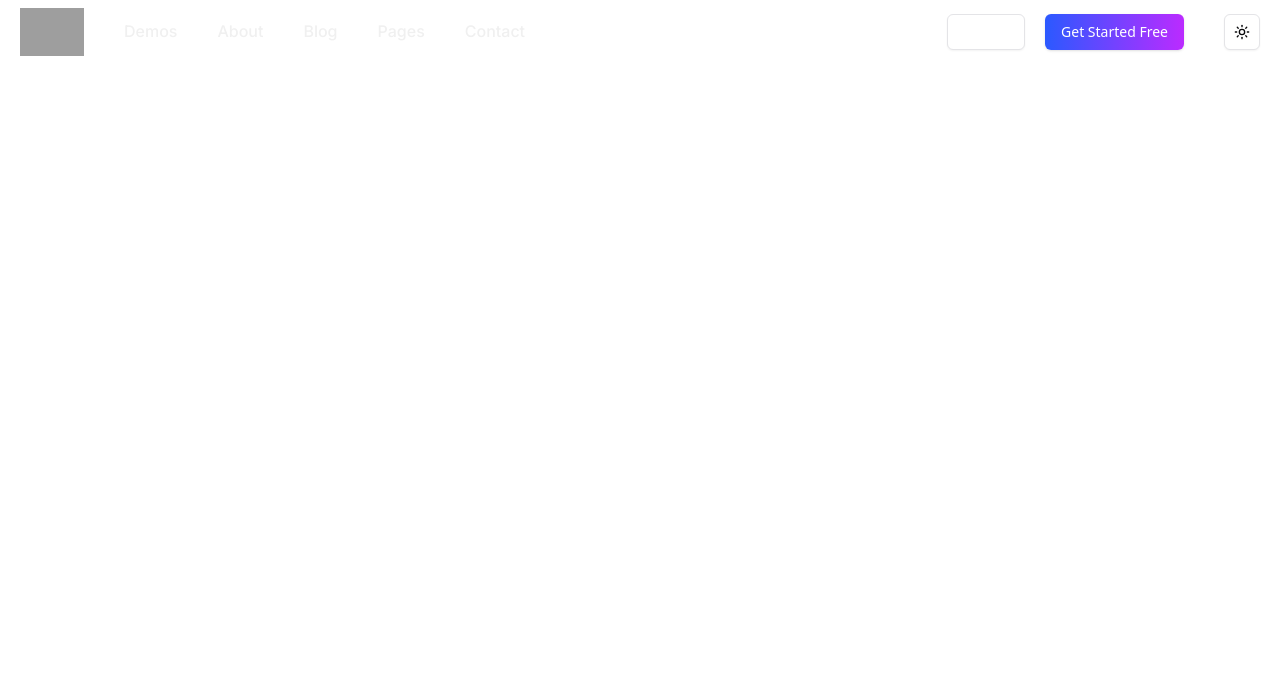
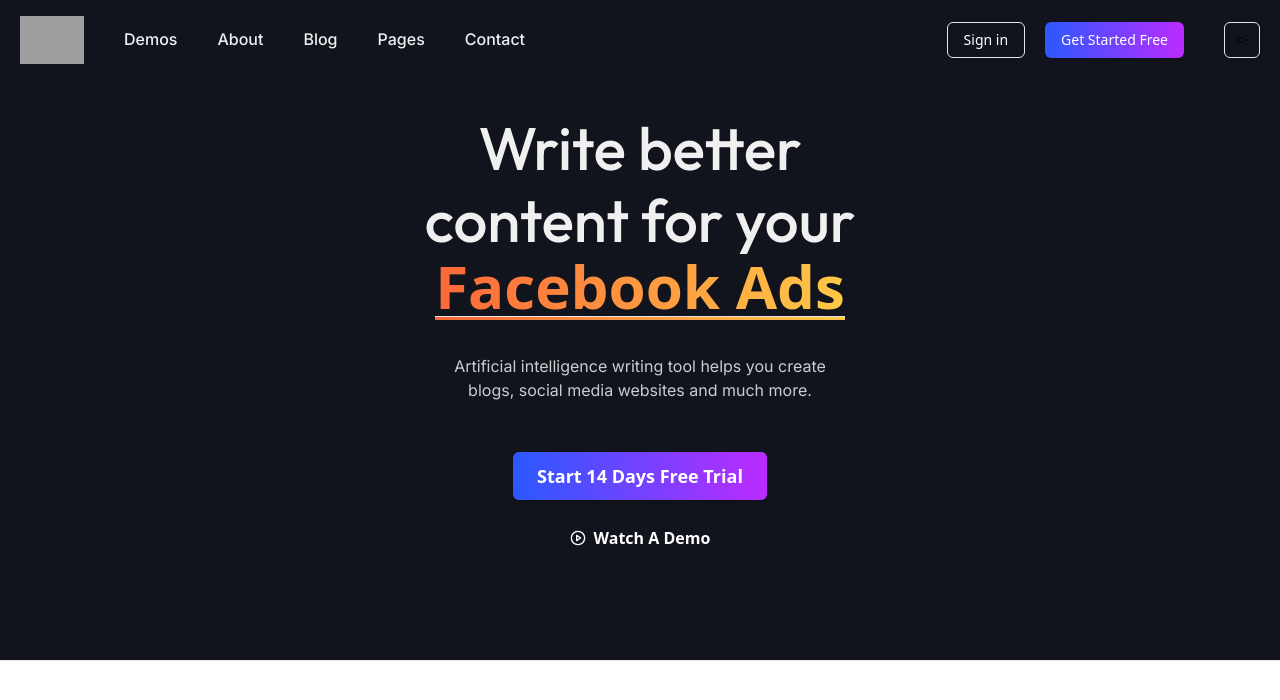
Before and after one commit to nurhossainfarid/hotchpotch-innovations-frontend-task, a React (Vite) app: page / in a window 1280 px wide. Shown: the top 700 px of the page. Built offline with nearby package versions, Linux system fonts and the light colour scheme; grey boxes are pictures that could not be loaded.

Commit message:
update header content

```diff
--- a/src/components/layout/MainLayout.tsx
+++ b/src/components/layout/MainLayout.tsx
@@ -1,10 +1,43 @@
 import { Outlet } from "react-router-dom";
 import Navbar from "./Navbar";
+import Title from "../ui/title";
+import Paragraph from "../ui/paragraph";
+import { Button } from "../ui/button";
+import { CirclePlay } from "lucide-react";
 
 const MainLayout = () => {
   return (
     <div>
-      <Navbar />
+      <div style={{}} className="pt-2 pb-16 bg-midnight-eclipse">
+        <Navbar />
+        <div className="flex flex-col items-center justify-center my-10">
+          <Title text="Write better" fontSize="4xl" />
+          <Title text="content for your" fontSize="4xl" />
+          <div className="bg-gradient-to-r from-tangerine-red from-0% to-sunburst-yellow to-100% bg-clip-text mb-6">
+            <p className="text-6xl text-transparent font-bold underline">
+              Facebook Ads
+            </p>
+            <hr className="h-1 bg-gradient-to-r from-tangerine-red from-0% to-sunburst-yellow to-100%" />
+          </div>
+          <Paragraph
+            text="Artificial intelligence writing tool helps you create blogs, social media websites and much more."
+            color="#FAFAFA"
+            width="30%"
+            textAlign="center"
+          />
+          <Button className="text-white text-lg mt-10 mb-5 font-bold p-6">
+            Start 14 Days Free Trial
+          </Button>
+
+          <Button
+            variant={"outline"}
+            className="text-white text-base font-bold border-none"
+          >
+            <CirclePlay /> Watch A Demo
+          </Button>
+        </div>
+      </div>
+      <hr />
       <Outlet />
     </div>
   );
--- a/src/components/ui/button.tsx
+++ b/src/components/ui/button.tsx
@@ -14,7 +14,8 @@ const buttonVariants = cva(
         destructive:
           "bg-destructive text-destructive-foreground shadow-sm hover:bg-destructive/90",
         outline:
-          "border border-input bg-background shadow-sm hover:bg-gradient-to-r hover:from-skyline-blue from-0% hover:to-radiant-orchid to-100% active:bg-gradient-to-r active:deep-sapphire-blue from-0% active:to-vivid-amethyst to-100%",
+          "border border-input bg-transparent shadow-sm hover:bg-gradient-to-r hover:from-skyline-blue from-0% hover:to-radiant-orchid to-100% active:bg-gradient-to-r active:deep-sapphire-blue from-0% active:to-vivid-amethyst to-100%",
+
         secondary:
           "bg-secondary text-secondary-foreground shadow-sm hover:bg-secondary/80",
         ghost: "hover:bg-accent hover:text-accent-foreground",
--- /dev/null
+++ b/src/components/ui/paragraph.tsx
@@ -0,0 +1,36 @@
+import { TFontSize, TFontSizeMap } from "@/types/types";
+
+type ParagraphProps = {
+  text: string;
+  fontSize?: keyof TFontSize;
+  width?: string;
+  color?: string;
+  textAlign?: string | undefined;
+  margin?: string;
+};
+
+const Paragraph = ({
+  text,
+  fontSize = "base",
+  width,
+  textAlign,
+}: ParagraphProps) => {
+  return (
+    <p
+      style={{
+        fontFamily: "Inter",
+        fontSize: TFontSizeMap[fontSize],
+        fontWeight: 400,
+        width: width,
+        textAlign: textAlign,
+        color: "#FAFAFA",
+        opacity: 0.8,
+        margin: "10px"
+      }}
+    >
+      {text}
+    </p>
+  );
+};
+
+export default Paragraph;
--- a/src/components/ui/subtitle.tsx
+++ b/src/components/ui/subtitle.tsx
@@ -8,11 +8,11 @@ type SubTitleProps = {
   margin?: string;
 };
 
-const SubTitle: React.FC<SubTitleProps> = ({
+const SubTitle = ({
   text,
   fontSize = "base",
   color = "rgb(240, 240, 240)",
-}) => {
+}: SubTitleProps) => {
   return (
     <h1
       style={{
--- a/src/components/ui/title.tsx
+++ b/src/components/ui/title.tsx
@@ -8,11 +8,11 @@ type TitleProps = {
   margin?: string;
 };
 
-const Title: React.FC<TitleProps> = ({
+const Title = ({
   text,
   fontSize = "lg",
   color = "rgb(240, 240, 240)",
-}) => {
+}: TitleProps) => {
   return (
     <h1
       style={{
--- a/src/types/types.ts
+++ b/src/types/types.ts
@@ -1,12 +1,17 @@
 export type TFontSize = {
   xs: "12px";
   sm: "14px";
-  base: "16px",
+  base: "16px";
   md: "18px";
   lg: "20px";
   xl: "24px";
   xxl: "30px";
   xxxl: "36px";
+  "2xl": "40px";
+  "3xl": "48px";
+  "4xl": "60px";
+  "5xl": "72px";
+  "6xl": "96px";
 };
 
 export const TFontSizeMap: TFontSize = {
@@ -18,4 +23,9 @@ export const TFontSizeMap: TFontSize = {
   xl: "24px",
   xxl: "30px",
   xxxl: "36px",
+  "2xl": "40px",
+  "3xl": "48px",
+  "4xl": "60px",
+  "5xl": "72px",
+  "6xl": "96px",
 };
--- a/tailwind.config.js
+++ b/tailwind.config.js
@@ -54,8 +54,11 @@ export default {
         "electric-violet": "#BB2BFF",
         "skyline-blue": "#5C7FFF",
         "radiant-orchid": "#CB5CFF",
-		'deep-sapphire-blue': '#0035F5',
-        'vivid-amethyst': '#A600F5',
+        "deep-sapphire-blue": "#0035F5",
+        "vivid-amethyst": "#A600F5",
+        "sunburst-yellow": "#FFC947",
+        "tangerine-red": "#FC6739",
+		'midnight-eclipse': '#12141D',
       },
     },
   },
```
